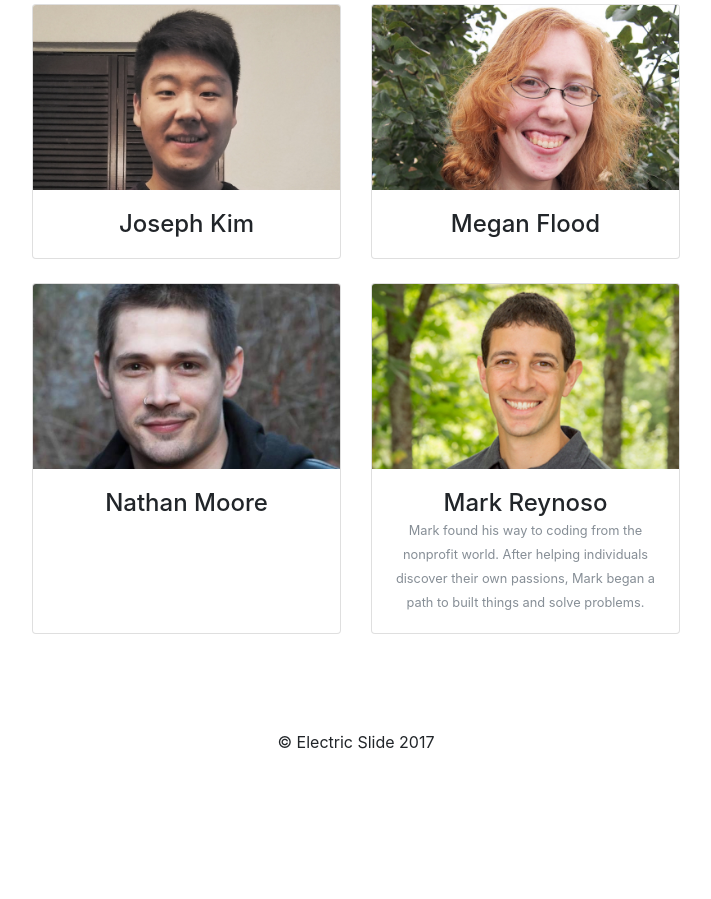
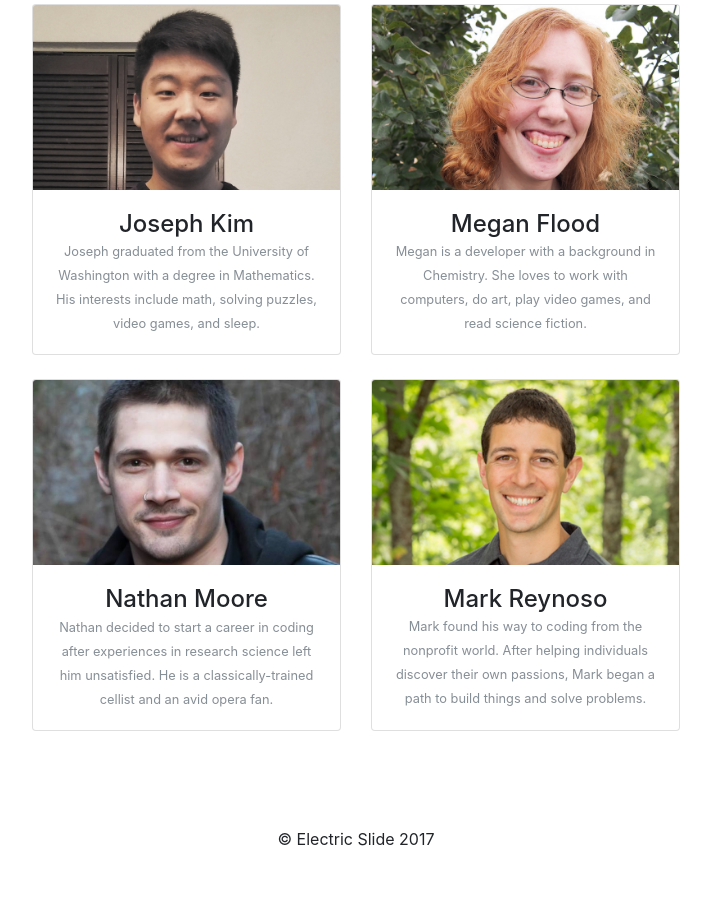
Before and after one commit to markreynoso/electric_slide, a Python web app: template electric_slide/templates/about.jinja2 in a window 1280 px wide. Shown: the part 236-1135 px from the top of the page, without its empty margins (284-995 px from the left). Before the commit the page ends 1038 px from the top, so only its background shows below. Run offline with Jinja, Linux system fonts and the light colour scheme; the template is opened without the code that fills it, so the values that code supplies are empty; some libraries are stand-ins or nearby versions.

Commit message:
added blurbs to about page

```diff
--- a/electric_slide/templates/about.jinja2
+++ b/electric_slide/templates/about.jinja2
@@ -15,7 +15,7 @@
         <div class="card-body text-center">
           <h4 class="card-title m-0">Joseph Kim
           </h4>
-            <small class="text-muted"></small>
+            <small class="text-muted">Joseph graduated from the University of Washington with a degree in Mathematics. His interests include math, solving puzzles, video games, and sleep.</small>
         </div>
       </div>
     </div>
@@ -25,7 +25,7 @@
         <div class="card-body text-center">
           <h4 class="card-title m-0">Megan Flood
           </h4>
-            <small class="text-muted"></small>
+            <small class="text-muted">Megan is a developer with a background in Chemistry. She loves to work with computers, do art, play video games, and read science fiction.</small>
         </div>
       </div>
     </div>
@@ -35,7 +35,7 @@
         <div class="card-body text-center">
           <h4 class="card-title m-0">Nathan Moore
           </h4>
-            <small class="text-muted"></small>
+            <small class="text-muted">Nathan decided to start a career in coding after experiences in research science left him unsatisfied. He is a classically-trained cellist and an avid opera fan.</small>
         </div>
       </div>
     </div>
@@ -45,7 +45,7 @@
         <div class="card-body text-center">
           <h4 class="card-title m-0">Mark Reynoso
           </h4>
-            <small class="text-muted">Mark found his way to coding from the nonprofit world. After helping individuals discover their own passions, Mark began a path to built things and solve problems.</small>
+            <small class="text-muted">Mark found his way to coding from the nonprofit world. After helping individuals discover their own passions, Mark began a path to build things and solve problems.</small>
         </div>
       </div>
     </div>
```
Also changed, not shown: README.md.
